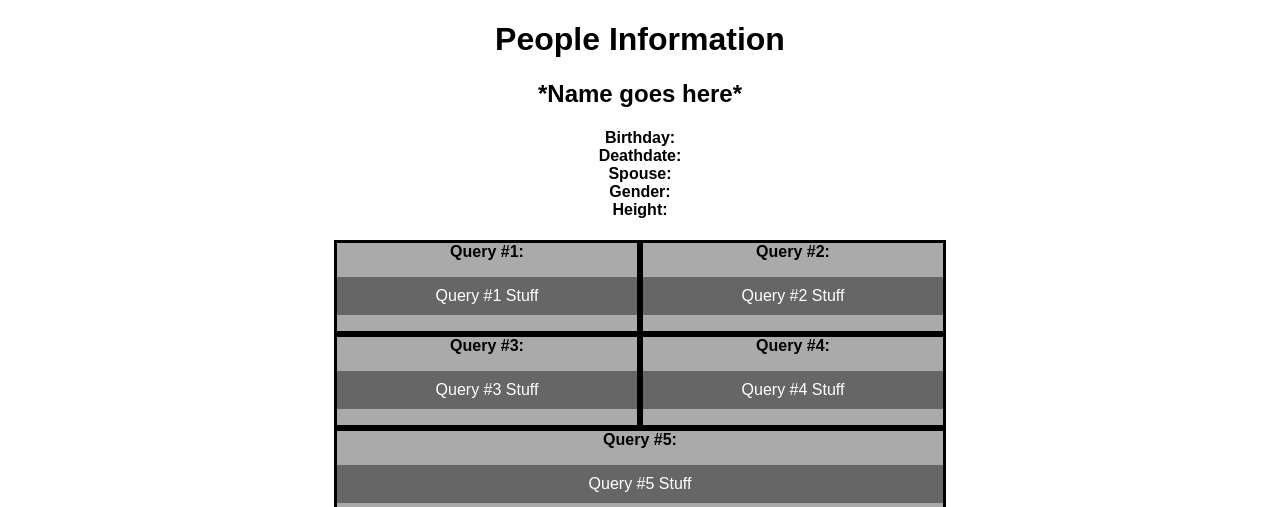
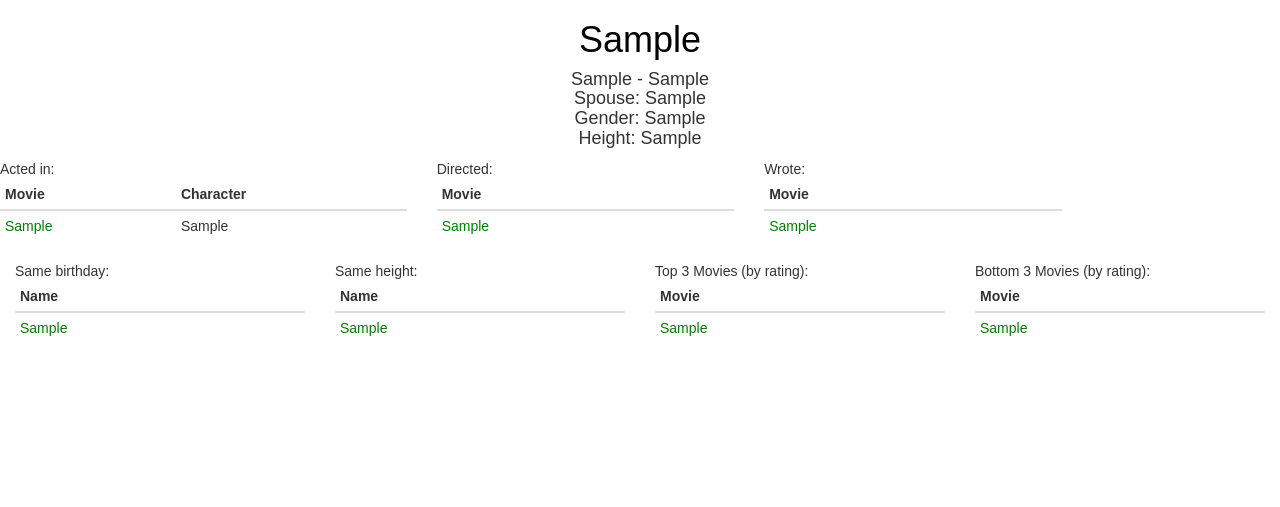
Before and after one commit to sgt-tan/GatorMovieCentral, a Django app: template gmc/gmc/templates/person.html in a window 1280 px wide. Shown: the top 507 px of the page. After the commit the page ends 336 px from the top, so only its background shows below. Run offline with Django 3.2, Linux system fonts and the light colour scheme; the template is opened without the code that fills it: most values are stand-ins (such as "Sample title", 1, 10 or a date in 2020); some libraries are stand-ins or nearby versions; grey boxes are pictures that could not be loaded.

Commit message:
More queries

```diff
--- a/gmc/gmc/templates/person.html
+++ b/gmc/gmc/templates/person.html
@@ -1,6 +1,8 @@
 <!doctype html>
 <html>
 	<head>
+		<link href="https://maxcdn.bootstrapcdn.com/bootstrap/3.3.7/css/bootstrap.min.css" rel="stylesheet" integrity="sha384-BVYiiSIFeK1dGmJRAkycuHAHRg32OmUcww7on3RYdg4Va+PmSTsz/K68vbdEjh4u" crossorigin="anonymous">
+		<script src="https://maxcdn.bootstrapcdn.com/bootstrap/3.3.7/js/bootstrap.min.js" integrity="sha384-Tc5IQib027qvyjSMfHjOMaLkfuWVxZxUPnCJA7l2mCWNIpG9mGCD8wGNIcPD7Txa" crossorigin="anonymous"></script>
 		<title>{{ person_data.0.0 }} - Gator Movie Central</title>
 		<style>
 		body {
@@ -35,92 +37,155 @@
 			background: red;
 			color: white;
 		}
-
-		.container {
-		    background: #ccc;
-		    display: table
-		}
-		.left, .right {
-		    display: table-cell
-		}
-		.full {
-		    display: table-cell
-		}
-		.left {
-		    width: 300px;
-		    background: #aaa;
-		    border: 3px solid #000;
-		}
-		.right {
-		    width: 300px;
-		    background: #aaa;
-		    border: 3px solid #000
-		}
-		.full {
-		    width: 606px;
-		    background: #aaa;
-		    border: 3px solid #000
-		}
-
 		</style>
 	</head>
 
 	<body>
 		<center>
 
-		<h1>People Information</h1>
+		<h1>{{ person_data.0.0 }}</h1>
 
-		<h2><strong>*Name goes here*<div></div>
-			</strong></h3>
-
-		<h4>Birthday: <div></div>
-<!-- 			Birthplace: <div></div>
- -->
- 			Deathdate: <div></div>
-
-			Spouse:<div></div>
-			Gender: <div></div>
-			Height: <div></div>
+		<h4>
+			{{ person_data.1.0 }} - {{ person_data.2.0 }}<br>
+			Spouse: {{ person_data.3.0 }}<br>
+			Gender: {{ person_data.4.0 }}<br>
+			Height: {{ person_data.5.0 }}
 		</h4>
 
-		<div class="container">
-		    <div class="left">
-		    <strong>Query #1:</strong>
-		    <p>Query #1 Stuff</p>
-		    </div>
+	</center>
 
-		    <div class="right">
-		    <strong>Query #2:</strong>
-		    <p>Query #2 Stuff</p>
-		    </div>
-		</div>
 
-		<div class="container">
-		    <div class="left">
-		    <strong>Query #3:</strong>
-		    <p>Query #3 Stuff</p>
-		    </div>
+		<div class="row">
 
-		    <div class="right">
-		    <strong>Query #4:</strong>
-		    <p>Query #4 Stuff</p>
-		    </div>
-		</div>
+		<div class="container col-md-4">
+			Acted in:
+		<table class="table table-condensed table-hover">
+		<thead>
+			<tr>
+				<th>Movie</th>
+				<th>Character</th>
+			</tr>
+		</thead>
+		<tbody>
+			{% for movie in person_data.6 %}
+			<tr>
+				<td><a href="/movie/{{ movie.0 }}">{{ movie.1 }}</a></td>
+				<td>{{ movie.2 }}</td>
+			</tr>
+			{% endfor %}
+		</tbody>
+		</table>
+	</div>
 
-		<div class="container">
-		    <div class="full">
-		    <strong>Query #5:</strong>
-		    <p>Query #5 Stuff</p>
-		    </div>
-		</div>
+	<div class="container col-md-3">
+		Directed:
+	<table class="table table-condensed table-hover">
+	<thead>
+		<tr>
+			<th>Movie</th>
+		</tr>
+	</thead>
+	<tbody>
+		{% for movie in person_data.7 %}
+		<tr>
+			<td><a href="/movie/{{ movie.0 }}">{{ movie.1 }}</a></td>
+		</tr>
+		{% endfor %}
+	</tbody>
+	</table>
+</div>
 
-		</center>
-<!-- 		<div></div>
-		<span></span> -->
-		<center>
-		<img src="https://img0.etsystatic.com/123/0/12142369/il_340x270.887979564_hlfk.jpg">
-		</center>
+<div class="container col-md-3">
+	Wrote:
+<table class="table table-condensed table-hover">
+<thead>
+	<tr>
+		<th>Movie</th>
+	</tr>
+</thead>
+<tbody>
+	{% for movie in person_data.8 %}
+	<tr>
+		<td><a href="/movie/{{ movie.0 }}">{{ movie.1 }}</a></td>
+	</tr>
+	{% endfor %}
+</tbody>
+</table>
+</div>
 
+</div>
+
+<div class="container col-md-3">
+Same birthday:
+<table class="table table-condensed table-hover">
+<thead>
+	<tr>
+		<th>Name</th>
+	</tr>
+</thead>
+<tbody>
+	{% for bd in person_data.9 %}
+	<tr>
+		<td><a href="/person/{{ bd.0 }}">{{ bd.1 }}</a></td>
+	</tr>
+	{% endfor %}
+</tbody>
+</table>
+</div>
+
+<div class="container col-md-3">
+Same height:
+<table class="table table-condensed table-hover">
+<thead>
+	<tr>
+		<th>Name</th>
+	</tr>
+</thead>
+<tbody>
+	{% for ht in person_data.10 %}
+	<tr>
+		<td><a href="/person/{{ ht.0 }}">{{ ht.1 }}</a></td>
+	</tr>
+	{% endfor %}
+</tbody>
+</table>
+</div>
+
+<div class="container col-md-3">
+Top 3 Movies (by rating):
+<table class="table table-condensed table-hover">
+<thead>
+	<tr>
+		<th>Movie</th>
+	</tr>
+</thead>
+<tbody>
+	{% for top in person_data.11 %}
+	<tr>
+		<td><a href="/movie/{{ top.0 }}">{{ top.1 }}</a></td>
+	</tr>
+	{% endfor %}
+</tbody>
+</table>
+</div>
+
+<div class="container col-md-3">
+Bottom 3 Movies (by rating):
+<table class="table table-condensed table-hover">
+<thead>
+	<tr>
+		<th>Movie</th>
+	</tr>
+</thead>
+<tbody>
+	{% for low in person_data.12 %}
+	<tr>
+		<td><a href="/movie/{{ low.0 }}">{{ low.1 }}</a></td>
+	</tr>
+	{% endfor %}
+</tbody>
+</table>
+</div>
 
 	</body>
 </html>
```
Also changed, not shown: gmc/app/db_query.py (+21 -6 lines), gmc/gmc/templates/main.css (deleted, +0 -32 lines), gmc/gmc/templates/movie.html (+22 -6 lines), gmc/gmc/templates/people.html (added, +126 -0 lines), 2 other files.
